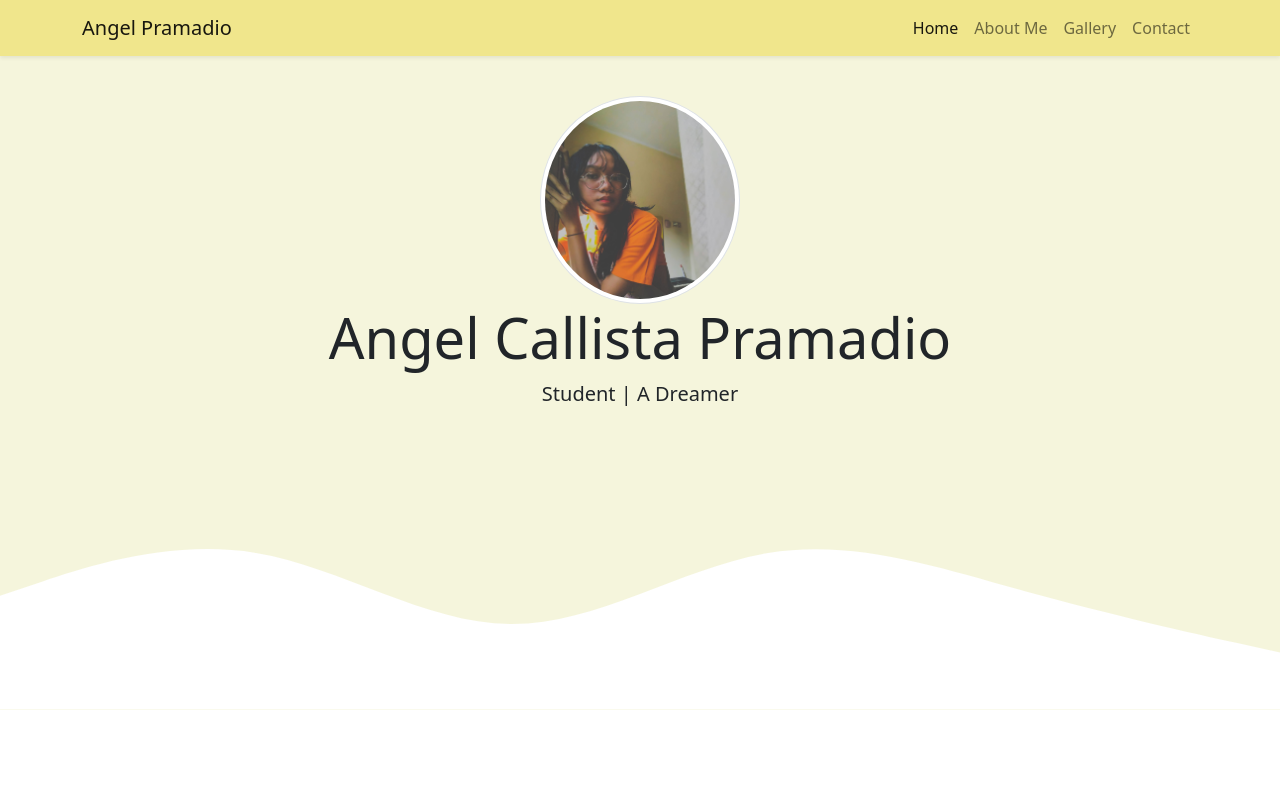
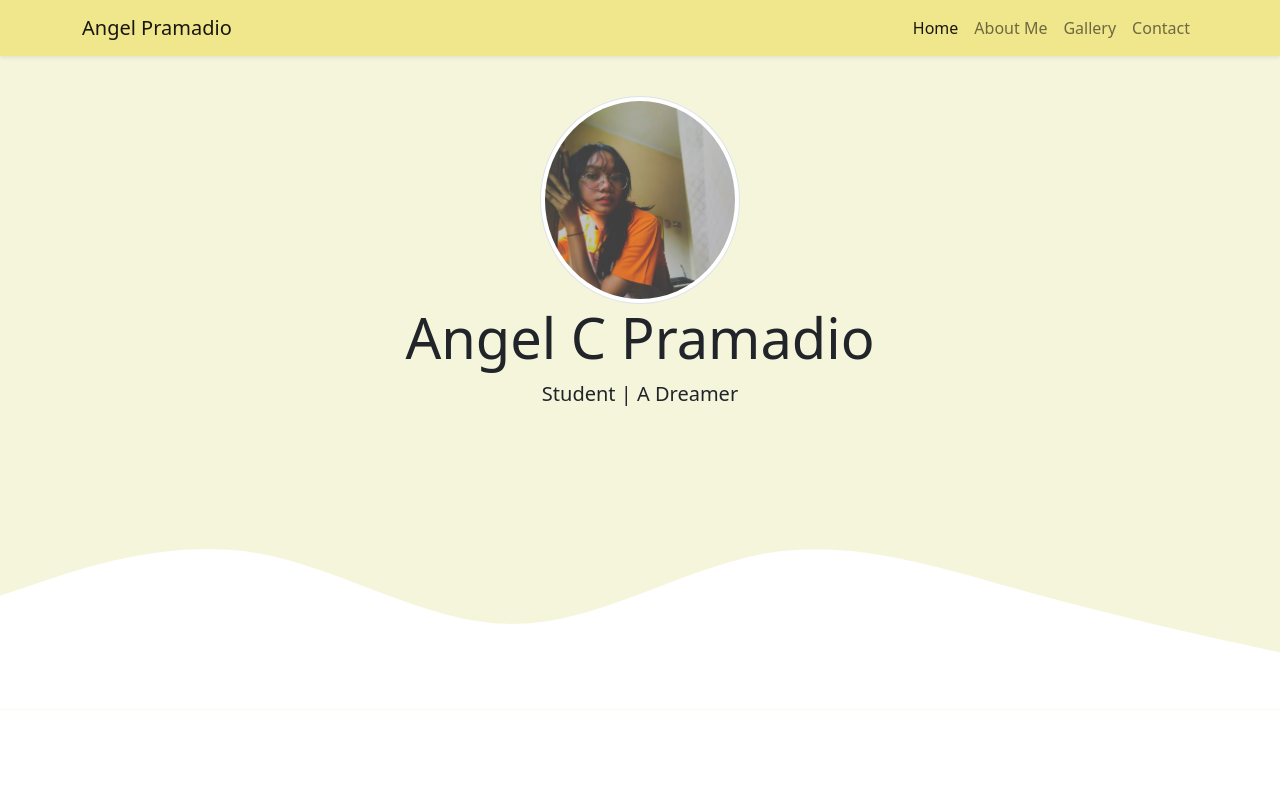
Before and after one commit to angelcalliista/angelcalliista.github.io, a plain HTML site: page index.html in a window 1280 px wide. Shown: the top 787 px of the page. Drawn offline with nearby package versions, Linux system fonts and the light colour scheme.

Commit message:
ubah nama profile

```diff
--- a/index.html
+++ b/index.html
@@ -52,7 +52,7 @@
     <!-- Jumbotron -->
     <section class="jumbotron text-center">
         <img src="img/angel.jpeg" alt="" width="200" class="rounded-circle img-thumbnail">
-        <h1 class="display-4">Angel Callista Pramadio</h1>
+        <h1 class="display-4">Angel C Pramadio</h1>
         <p class="lead text">Student | A Dreamer</p>
         <svg xmlns="http://www.w3.org/2000/svg" viewBox="0 0 1440 320">
         <path fill="#ffff" fill-opacity="1"
```
